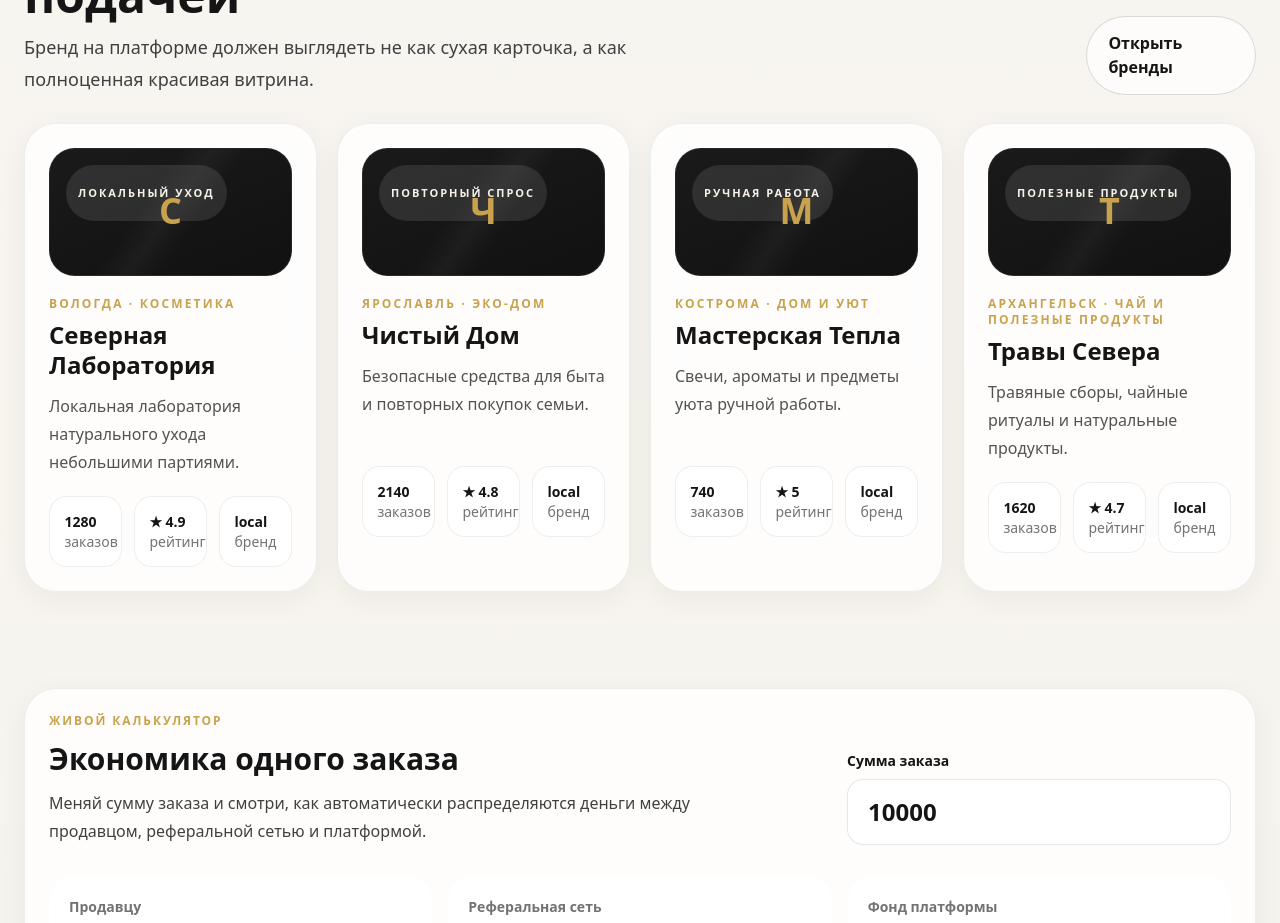
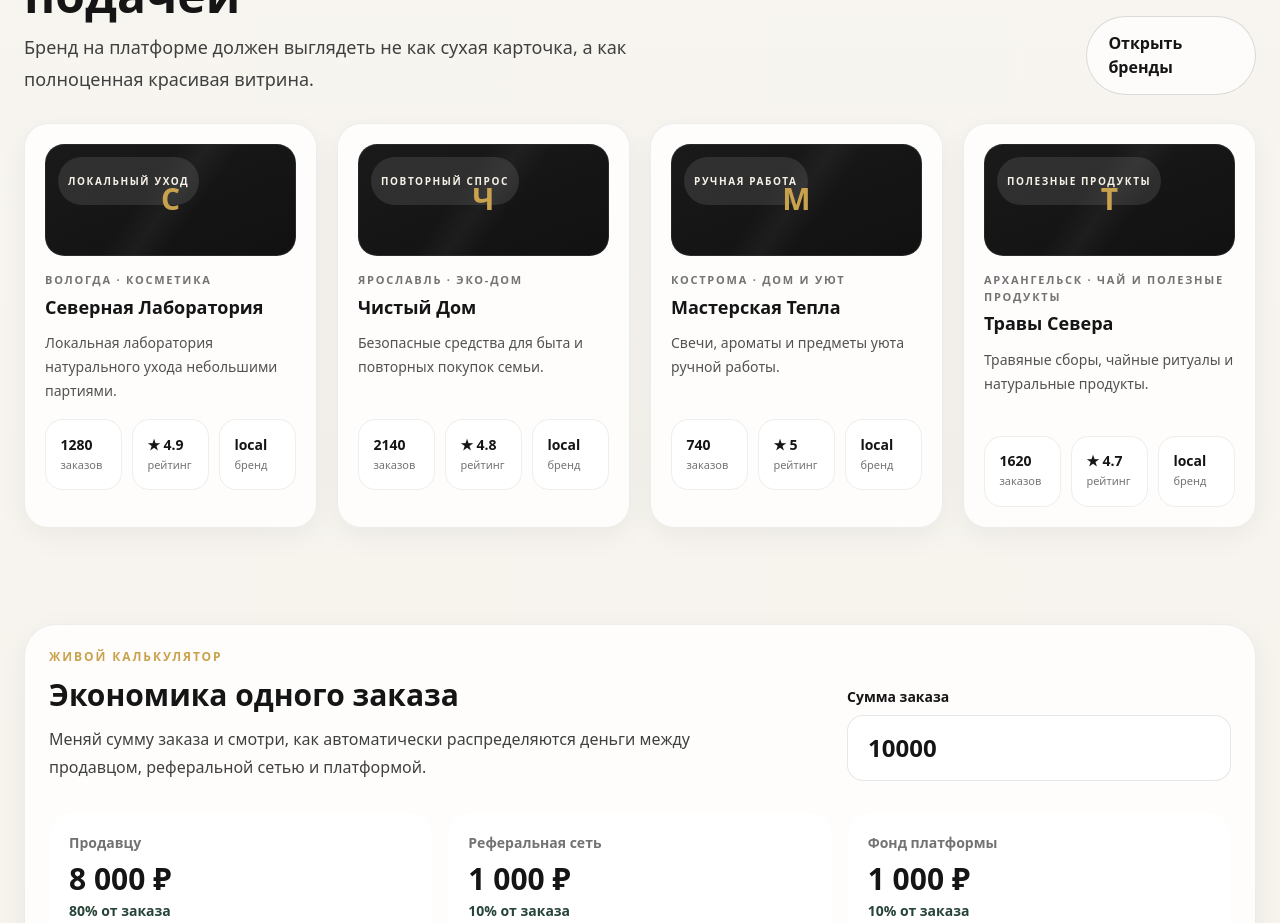
Before and after one commit to Iliavsevolodov/kaskada-, a Next.js app: page / in a window 1280 px wide. Shown: the part 3280-4203 px from the top of the page. Built offline with nearby package versions, Linux system fonts and the light colour scheme.

Commit message:
Refine brand cards for minimal style

```diff
--- a/src/components/BrandCard.tsx
+++ b/src/components/BrandCard.tsx
@@ -11,26 +11,26 @@ export type BrandCardData = {
 
 export function BrandCard({ brand }: { brand: BrandCardData }) {
   return (
-    <article className="card-glass hover-lift reveal-up rounded-[2rem] p-6 shadow-soft">
-      <div className="metal-panel mb-5 flex h-32 items-center justify-center rounded-[1.6rem] text-4xl font-black text-gold">
+    <article className="card-glass hover-lift reveal-up rounded-[1.5rem] p-5 shadow-soft">
+      <div className="metal-panel mb-4 flex h-28 items-center justify-center rounded-[1.2rem] text-3xl font-bold text-gold">
         <span className="float-soft relative z-10">{brand.name.slice(0, 1)}</span>
-        <span className="absolute left-4 top-4 rounded-full bg-white/10 px-3 py-2 text-[11px] font-black uppercase tracking-[0.18em] text-cream">{brand.badge}</span>
+        <span className="absolute left-3 top-3 rounded-full bg-white/10 px-2.5 py-1.5 text-[10px] font-bold uppercase tracking-[0.16em] text-cream">{brand.badge}</span>
       </div>
-      <p className="text-xs font-black uppercase tracking-[0.18em] text-gold">{brand.city} · {brand.category}</p>
-      <h3 className="mt-2 text-2xl font-black leading-tight">{brand.name}</h3>
-      <p className="mt-3 min-h-[84px] leading-7 text-neutral-600">{brand.description}</p>
-      <div className="mt-5 grid grid-cols-3 gap-3 text-sm">
+      <p className="text-[11px] font-bold uppercase tracking-[0.16em] text-neutral-500">{brand.city} · {brand.category}</p>
+      <h3 className="mt-1.5 text-lg font-bold leading-snug">{brand.name}</h3>
+      <p className="mt-3 min-h-[72px] text-sm leading-6 text-neutral-600">{brand.description}</p>
+      <div className="mt-4 grid grid-cols-3 gap-2.5 text-sm">
         <div className="stat-tile">
-          <p className="font-black">{brand.orders}</p>
-          <p className="text-neutral-500">заказов</p>
+          <p className="text-sm font-bold">{brand.orders}</p>
+          <p className="text-[11px] text-neutral-500">заказов</p>
         </div>
         <div className="stat-tile">
-          <p className="font-black">★ {brand.rating}</p>
-          <p className="text-neutral-500">рейтинг</p>
+          <p className="text-sm font-bold">★ {brand.rating}</p>
+          <p className="text-[11px] text-neutral-500">рейтинг</p>
         </div>
         <div className="stat-tile">
-          <p className="font-black">local</p>
-          <p className="text-neutral-500">бренд</p>
+          <p className="text-sm font-bold">local</p>
+          <p className="text-[11px] text-neutral-500">бренд</p>
         </div>
       </div>
     </article>
```
